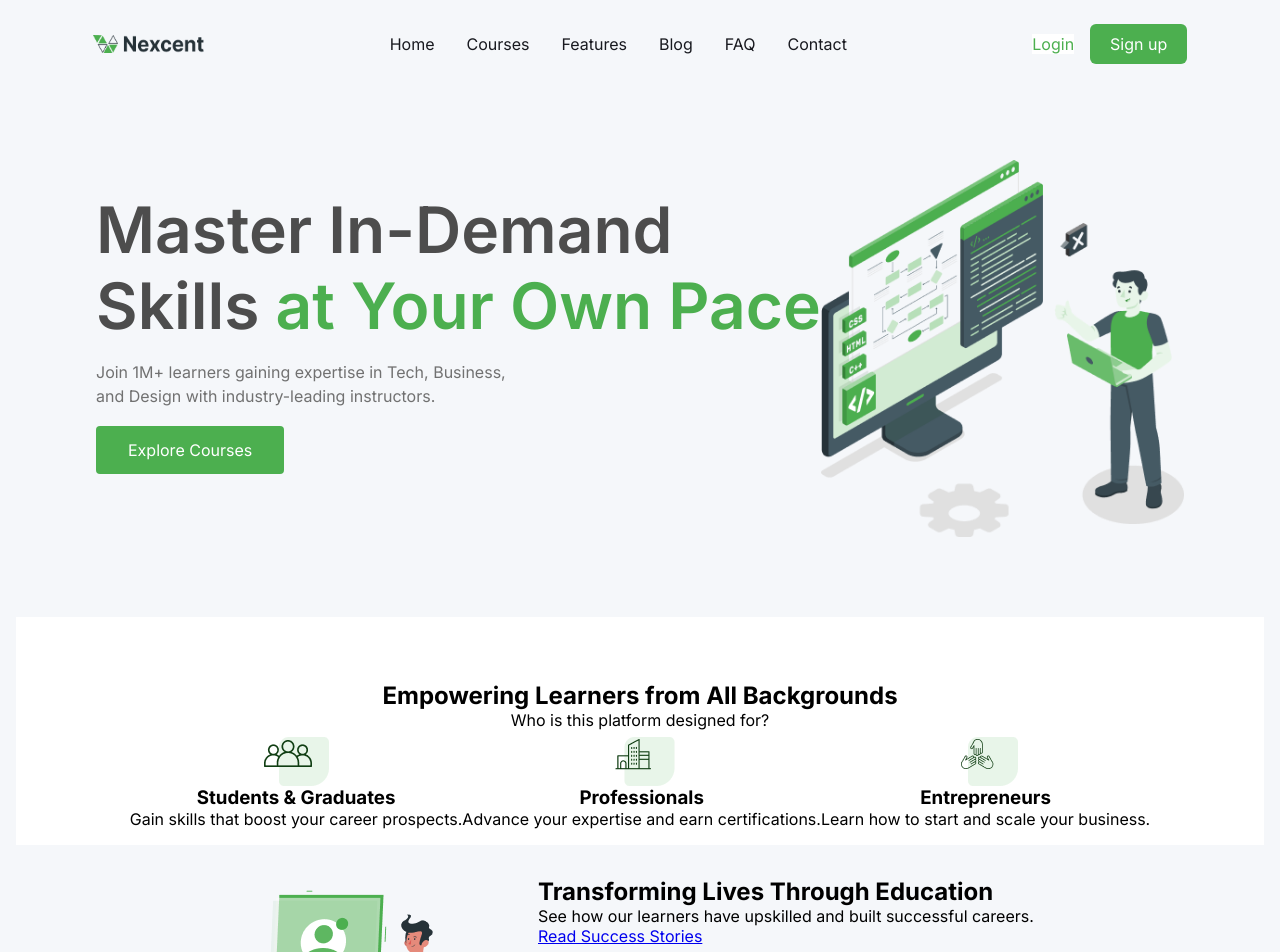
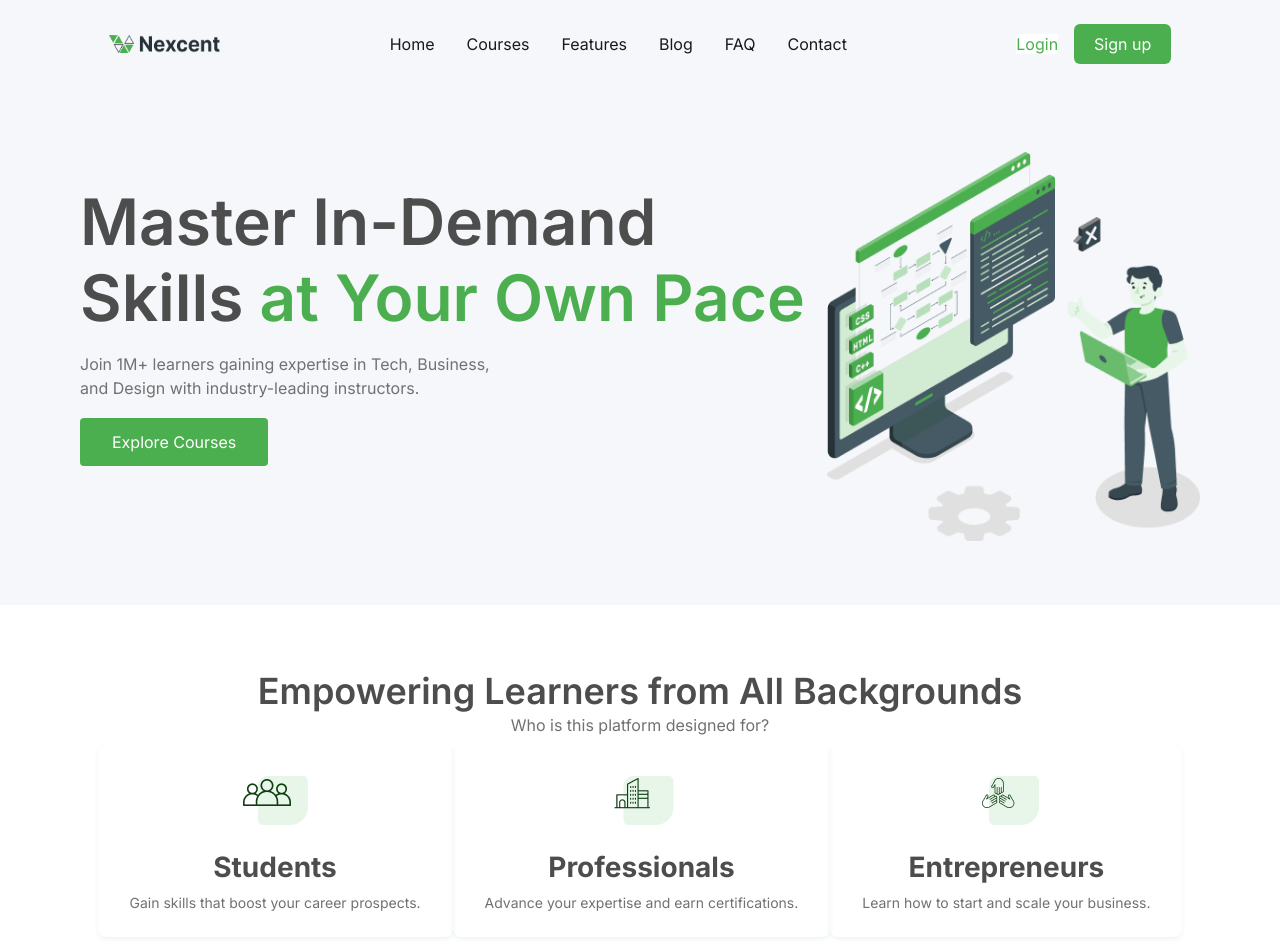
Before and after one commit to OsteenJr/Nexcent-Landing-Page, a plain HTML site: page index.html in a window 1280 px wide. Shown: the top 952 px of the page. Drawn offline with nearby package versions, Linux system fonts and the light colour scheme.

Commit message:
Fifth Commit

```diff
--- a/index.html
+++ b/index.html
@@ -62,7 +62,7 @@
         <div class="mgt-section-container">
             <div class="each-container">
                 <img src="img/Icon.png" alt="" class="mgt-icon">
-                <h3 class="mgt-title">Students & Graduates</h3>
+                <h3 class="mgt-title">Students</h3>
                 <p class="mgt-desc">Gain skills that boost your career prospects.</p>
             </div>
 
--- a/style.css
+++ b/style.css
@@ -7,10 +7,11 @@
 }
 body {
     font-family: "Inter", sans-serif;
-    background-color: #F5F7FA;
+    background-color: #FFF;
 }
 header {
-    margin-top: 1.5rem;
+    padding: 1.5rem;
+    background-color: #F5F7FA;
 }
 nav {
     display: flex;
@@ -87,16 +88,15 @@ nav .nav-list .nav-item .nav-links {
 }
 section {
     max-width: 1440px;
-    margin: 1rem;
     padding: 1rem 5rem;
 }
 .hero-section {
     display: grid;
     grid-template-columns: 2fr 1fr;
     place-items: center;
-    margin-top: 5rem;
     background-color: #F5F7FA;
     padding-bottom: 4rem;
+    padding-top: 4rem;
 }
 .hero-text {
  align-self: flex-start;
@@ -135,21 +135,61 @@ section {
     text-decoration: none;
 }
 .mgt-section {
-    background-color: #fff;
-    padding-top: 4rem;
+    background-color: hsl(0, 0%, 100%);
+    padding: 4rem 0;
     display: flex;
     flex-direction: column;
     align-items: center;
+    margin-bottom: 5rem;
 }
 .mgt-section-container {
     display: flex;
 }
 .each-container {
     text-align: center;
+    padding: 24px 32px;
+    border-radius: 8px;
+    gap: 8px;
+    box-shadow: 0px 2px 4px 0px rgba(171, 190, 209, 0.2);
+}
+.each-container img {
+    margin-bottom: 1.5rem;
+}
+.each-container h3 {
+    font-size: 28px;
+    font-weight: 700;
+    line-height: 36px;
+    text-align: center;
+    color: #4D4D4D;
+    margin-bottom: 0.5rem;
+}
+.each-container p {
+    font-size: 14px;
+    font-weight: 400;
+    line-height: 20px;
+    text-align: center;
+    color: #717171;
+}
+.section-title {
+    font-size: 36px;
+    line-height: 44px;
+    color: #4D4D4D;
+    text-align: center;
+    font-weight: 600;
+}
+.section-desc{
+    font-weight: 400;
+    font-size: 16px;
+    line-height: 24px;
+    text-align: center;
+    color: #717171;
+    margin-bottom: 0.5rem;
 }
 .casestudy-section {
     display: grid;
     grid-template-columns: 1fr 2fr;
+    background-color: #fff;
+
 }
 .stat-section {
     display: grid;
```
